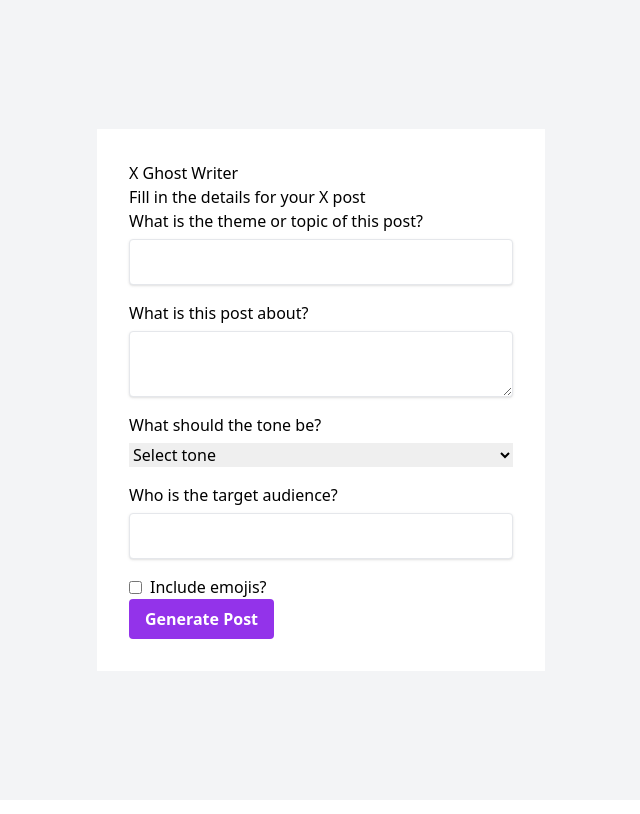
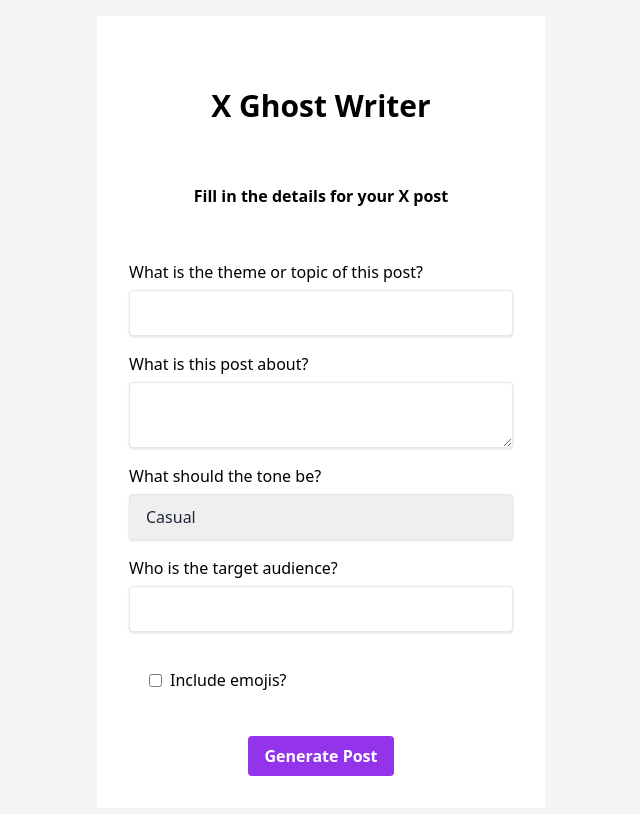
Before and after one commit to nocheerleader/AI-Wrapper-Test-Build, a React (Vite) app: page / in a window 1280 px wide. Shown: the top 814 px of the page, without its empty margins (319-959 px from the left). Built offline with nearby package versions, Linux system fonts and the light colour scheme.

Commit message:
Refined styling

```diff
--- a/src/XGhostWriterForm.jsx
+++ b/src/XGhostWriterForm.jsx
@@ -48,8 +48,8 @@ const XGhostWriterForm = () => {
   return (
     <Card className="w-full max-w-md mx-auto bg-white p-8">
       <CardHeader>
-        <CardTitle className="text-3xl font-bold text-center mb-5 mt-5">X Ghost Writer</CardTitle>
-        <CardDescription className="font-bold text-center mb-5 mt-5">Fill in the details for your X post</CardDescription>
+        <h1 className="text-3xl font-bold text-center mb-5 mt-5 p-5">X Ghost Writer</h1>
+        <CardDescription className="font-bold text-center mb-5 mt-5 p-5">Fill in the details for your X post</CardDescription>
       </CardHeader>
       <CardContent>
         <form onSubmit={handleSubmit}>
@@ -77,7 +77,7 @@ const XGhostWriterForm = () => {
             <div className="flex flex-col space-y-1.5">
               <Label htmlFor="tone">What should the tone be?</Label>
               <Select onValueChange={handleToneChange}>
-                <SelectTrigger id="tone" className={inputStyle}>
+                <SelectTrigger id="tone" className={`${inputStyle} border`}>
                   <SelectValue placeholder="Select tone" />
                 </SelectTrigger>
                 <SelectContent position="popper">
@@ -98,7 +98,7 @@ const XGhostWriterForm = () => {
                 onChange={handleInputChange}
               />
             </div>
-            <div className="flex items-center space-x-2">
+            <div className="flex items-center space-x-2 p-5">
               <Switch id="emojis" checked={formData.includeEmojis} onCheckedChange={handleEmojiToggle} />
               <Label htmlFor="emojis">Include emojis?</Label>
             </div>
--- a/src/components/ui/card.jsx
+++ b/src/components/ui/card.jsx
@@ -1,8 +1,23 @@
 import React from 'react';
 
-export const Card = ({ children, className }) => <div className={className}>{children}</div>;
-export const CardHeader = ({ children }) => <div>{children}</div>;
-export const CardTitle = ({ children }) => <h2>{children}</h2>;
-export const CardDescription = ({ children }) => <p>{children}</p>;
+export const Card = ({ children, className }) => (
+  <div className={`w-full max-w-md mx-auto bg-white p-8 ${className}`}>{children}</div>
+);
+
+export const CardHeader = ({ children }) => (
+  <div className="mb-8">{children}</div>
+);
+
+export const CardTitle = ({ children }) => (
+  <h1 className="text-3xl font-bold text-center mb-5 mt-5 p-5">{children}</h1>
+);
+
+export const CardDescription = ({ children }) => (
+  <p className="font-bold text-center mb-8 mt-5 p-5">{children}</p>
+);
+
 export const CardContent = ({ children }) => <div>{children}</div>;
-export const CardFooter = ({ children }) => <div>{children}</div>;
+
+export const CardFooter = ({ children }) => (
+  <div className="flex justify-center mt-6">{children}</div>
+);
--- a/src/components/ui/select.jsx
+++ b/src/components/ui/select.jsx
@@ -1,5 +1,35 @@
-export const Select = ({ children, onValueChange }) => <select onChange={(e) => onValueChange(e.target.value)}>{children}</select>;
+import React from 'react';
+
+export const Select = ({ children, onValueChange, className }) => (
+  <select
+    onChange={(e) => onValueChange(e.target.value)}
+    className={`shadow appearance-none border rounded w-full py-3 px-4 text-gray-800 leading-tight focus:outline-none focus:shadow-outline ${className}`}
+  >
+    {children}
+  </select>
+);
+
+export const SelectTrigger = ({ children, className }) => (
+  <div className={`relative ${className}`}>
+    <div className="absolute inset-y-0 right-0 flex items-center pr-2 pointer-events-none">
+      <svg className="h-5 w-5 text-gray-400" viewBox="0 0 20 20" fill="currentColor">
+        <path fillRule="evenodd" d="M5.293 7.293a1 1 0 011.414 0L10 10.586l3.293-3.293a1 1 0 111.414 1.414l-4 4a1 1 0 01-1.414 0l-4-4a1 1 0 010-1.414z" clipRule="evenodd" />
+      </svg>
+    </div>
+    {children}
+  </div>
+);
+
 export const SelectContent = ({ children }) => <>{children}</>;
-export const SelectItem = ({ value, children }) => <option value={value}>{children}</option>;
-export const SelectTrigger = ({ children }) => <>{children}</>;
-export const SelectValue = ({ placeholder }) => <option value="">{placeholder}</option>;
+
+export const SelectItem = ({ value, children }) => (
+  <option value={value} className="bg-white hover:bg-gray-100">
+    {children}
+  </option>
+);
+
+export const SelectValue = ({ placeholder }) => (
+  <option value="" className="text-gray-400">
+    {placeholder}
+  </option>
+);
```
